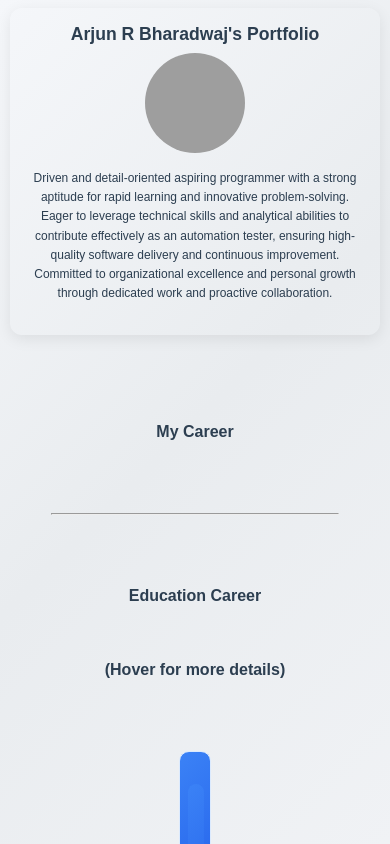
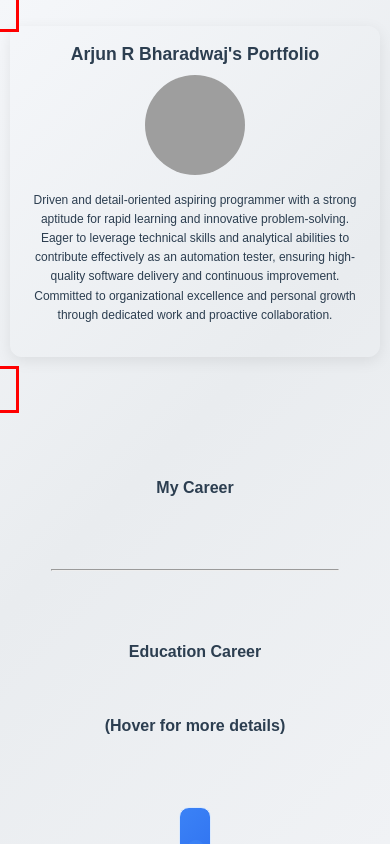
Before and after one commit to barjun25/MyAngProfile, an Angular app: page / in a window 390 px wide. Shown: the top 844 px of the page. Built offline with nearby package versions, Linux system fonts and the light colour scheme; grey boxes are pictures that could not be loaded.

Commit message:
Update styles.css

```diff
--- a/src/styles.css
+++ b/src/styles.css
@@ -82,6 +82,65 @@ main {
   .flip-card {
     width: 350px;
     height: 240px;
+  }
+}
+
+@media (max-width: 767px) {
+
+  app-header,
+  app-footer {
+    padding: 0.75rem 1rem;
+  }
+
+  app-header * ,
+  app-footer * {
+    font-size: 0.9rem;
+    line-height: 1.4;
+  }
+
+  /* Prevent horizontal overflow */
+  app-header,
+  app-footer {
+    max-width: 100%;
+    overflow-x: hidden;
+  }
+}
+
+@media (max-width: 767px) {
+  app-header nav,
+  app-header .header-container {
+    flex-direction: column;
+    align-items: center;
+    gap: 0.5rem;
+  }
+}
+
+@media (max-width: 767px) {
+  app-footer {
+    padding: 1rem;
+  }
+
+  app-footer .row,
+  app-footer .footer-row {
+    flex-direction: column;
+    gap: 0.75rem;
+    text-align: center;
+  }
+}
+
+@media (max-width: 767px) {
+  app-footer a,
+  app-footer p {
+    font-size: 0.85rem;
+  }
+}
+
+@media (max-width: 767px) {
+  app-header {
+    outline: 3px solid red;
+  }
+  app-footer {
+    outline: 3px solid blue;
   }
 }
  /* @media (max-width: 480px) {
```
